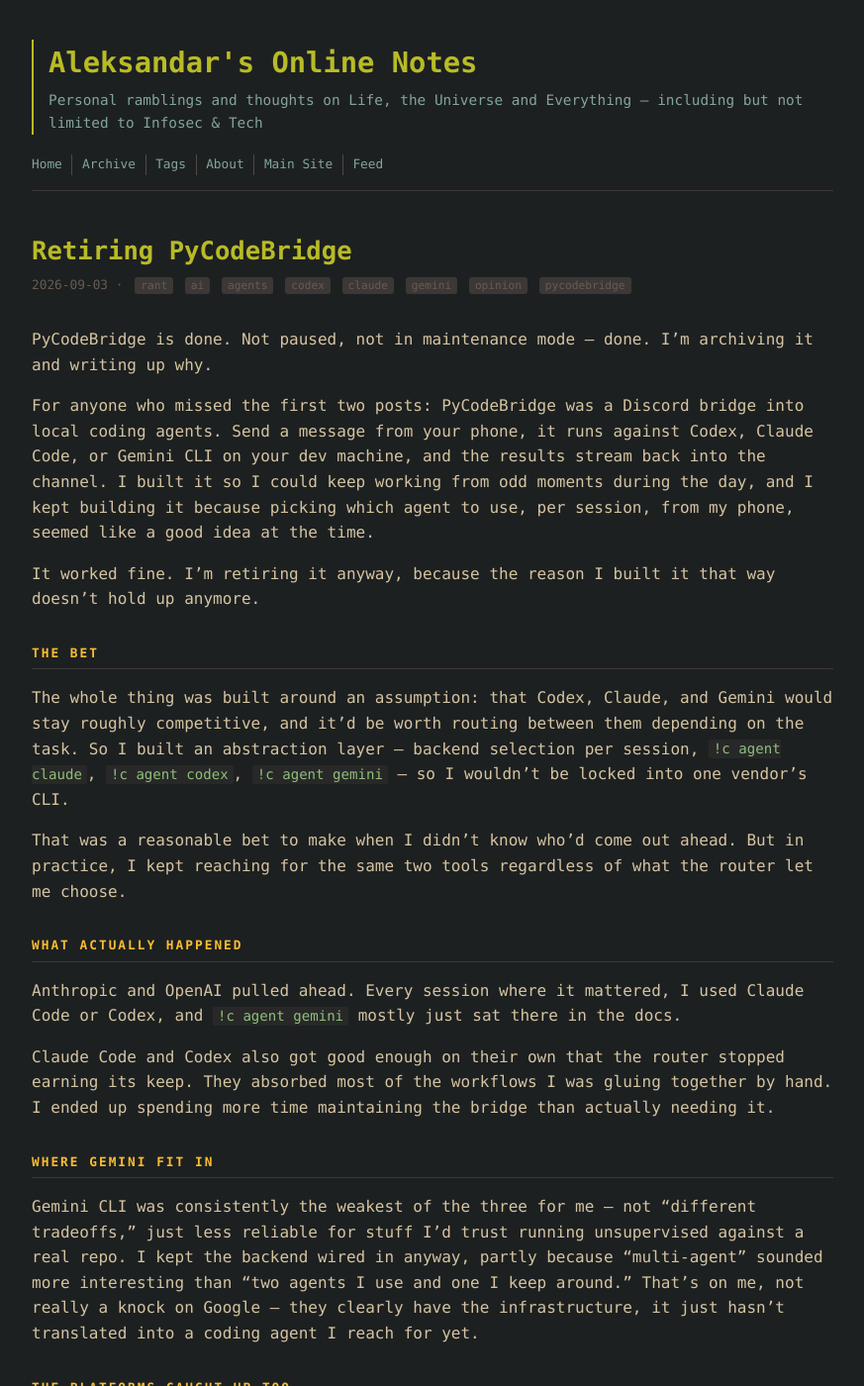
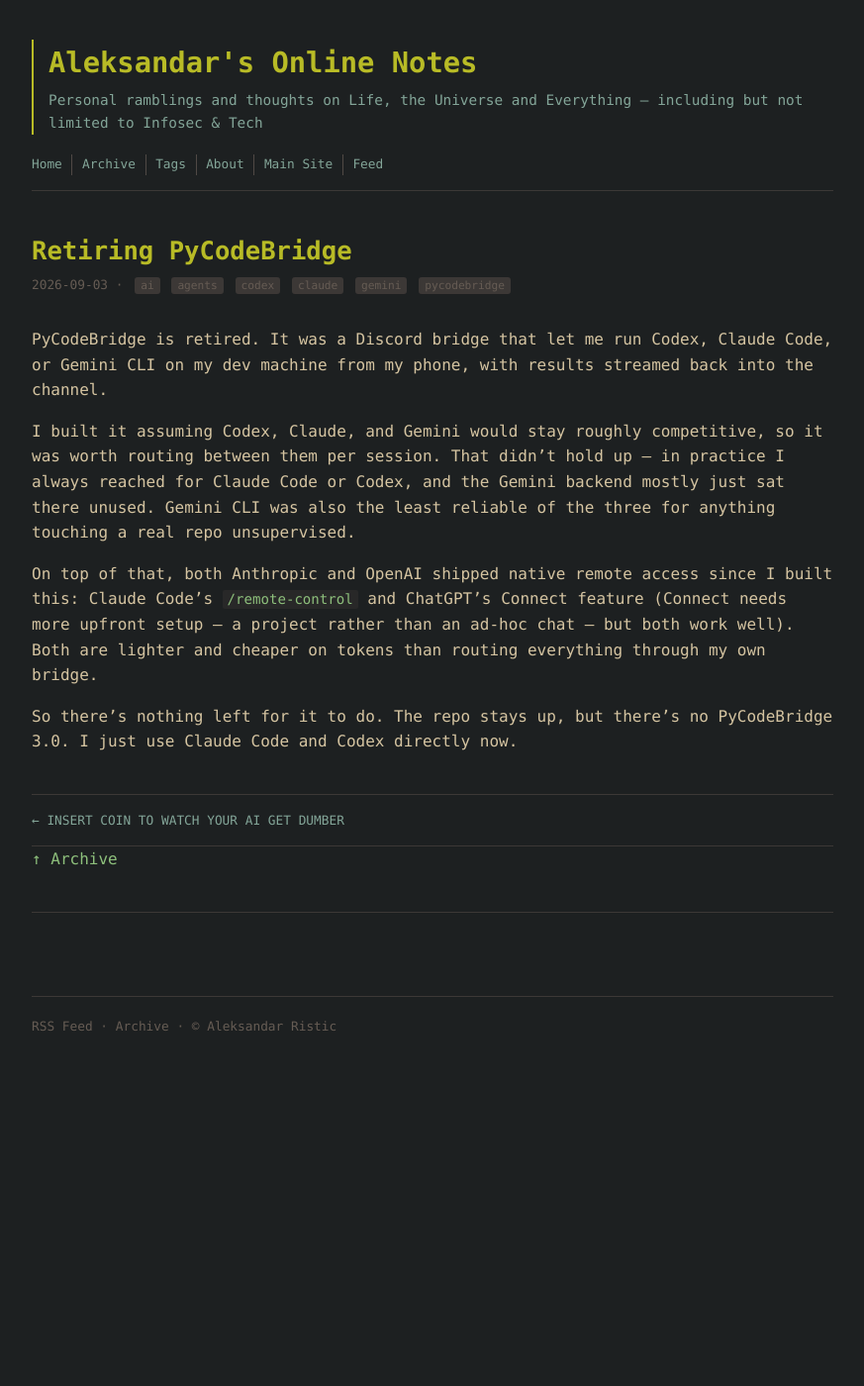
Before and after one commit to aleksandarristic/blog, a Jekyll site: the page built from _posts/2026-09-03-retiring-pycodebridge.md, in a window 1280 px wide and 1400 px high. Shown: the whole window at 99% size, without its empty margins (203-1076 px from the left). Built offline with Jekyll 4.4.1, drawn with Linux system fonts in a browser that asks for light colours; a script that is not in the unit is left out; some of the changed text lies outside the part shown.

Commit message:
Shorten and simplify retiring-pycodebridge post further
Claude-Session: https://claude.ai/code/session_01SzXrX8VpDrKzjx98hhw4Dj

```diff
--- a/_posts/2026-09-03-retiring-pycodebridge.md
+++ b/_posts/2026-09-03-retiring-pycodebridge.md
@@ -3,50 +3,18 @@ layout: post
 title: "Retiring PyCodeBridge"
 date: 2026-09-03 11:42:02 +0200
 tags:
-  - "rant"
   - "ai"
   - "agents"
   - "codex"
   - "claude"
   - "gemini"
-  - "opinion"
   - "pycodebridge"
 ---
 
-PyCodeBridge is done. Not paused, not in maintenance mode — done. I'm archiving it and writing up why.
+PyCodeBridge is retired. It was a Discord bridge that let me run Codex, Claude Code, or Gemini CLI on my dev machine from my phone, with results streamed back into the channel.
 
-For anyone who missed the first two posts: PyCodeBridge was a Discord bridge into local coding agents. Send a message from your phone, it runs against Codex, Claude Code, or Gemini CLI on your dev machine, and the results stream back into the channel. I built it so I could keep working from odd moments during the day, and I kept building it because picking which agent to use, per session, from my phone, seemed like a good idea at the time.
+I built it assuming Codex, Claude, and Gemini would stay roughly competitive, so it was worth routing between them per session. That didn't hold up — in practice I always reached for Claude Code or Codex, and the Gemini backend mostly just sat there unused. Gemini CLI was also the least reliable of the three for anything touching a real repo unsupervised.
 
-It worked fine. I'm retiring it anyway, because the reason I built it that way doesn't hold up anymore.
+On top of that, both Anthropic and OpenAI shipped native remote access since I built this: Claude Code's `/remote-control` and ChatGPT's Connect feature (Connect needs more upfront setup — a project rather than an ad-hoc chat — but both work well). Both are lighter and cheaper on tokens than routing everything through my own bridge.
 
-## The Bet
-
-The whole thing was built around an assumption: that Codex, Claude, and Gemini would stay roughly competitive, and it'd be worth routing between them depending on the task. So I built an abstraction layer — backend selection per session, `!c agent claude`, `!c agent codex`, `!c agent gemini` — so I wouldn't be locked into one vendor's CLI.
-
-That was a reasonable bet to make when I didn't know who'd come out ahead. But in practice, I kept reaching for the same two tools regardless of what the router let me choose.
-
-## What Actually Happened
-
-Anthropic and OpenAI pulled ahead. Every session where it mattered, I used Claude Code or Codex, and `!c agent gemini` mostly just sat there in the docs.
-
-Claude Code and Codex also got good enough on their own that the router stopped earning its keep. They absorbed most of the workflows I was gluing together by hand. I ended up spending more time maintaining the bridge than actually needing it.
-
-## Where Gemini Fit In
-
-Gemini CLI was consistently the weakest of the three for me — not "different tradeoffs," just less reliable for stuff I'd trust running unsupervised against a real repo. I kept the backend wired in anyway, partly because "multi-agent" sounded more interesting than "two agents I use and one I keep around." That's on me, not really a knock on Google — they clearly have the infrastructure, it just hasn't translated into a coding agent I reach for yet.
-
-## The Platforms Caught Up Too
-
-The other thing PyCodeBridge solved was remote access — running an agent from my phone without SSHing into anything. Both vendors have since built that in natively. Claude Code's `/remote-control` is solid enough now for toilet coding. ChatGPT's Connect feature is arguably even better, though it wants more upfront prep — you set up a project ahead of time rather than just spinning up an ad-hoc chat the way I could `/rc` into one with Claude.
-
-Either way, both add less overhead and burn fewer tokens than routing everything through my own bridge. That's really what settled it: the problem PyCodeBridge solved isn't a problem anymore, so there's nothing left to justify maintaining it.
-
-## So I'm Retiring It
-
-Maintaining a three-way abstraction stopped making sense when it was really a two-way one in practice. So: PyCodeBridge is retired. The repo stays up, but there's no 3.0 planned, and no "wait and see if Gemini catches up" grace period.
-
-What replaces it is simple: I just use Claude Code and Codex directly, without a router I built and maintain myself sitting in the middle.
-
-Building it taught me a lot — about session state, queueing, and what it actually takes to run a side project against a real machine. None of that was wasted. I just don't need the hedge anymore.
-
-RIP PyCodeBridge.
+So there's nothing left for it to do. The repo stays up, but there's no PyCodeBridge 3.0. I just use Claude Code and Codex directly now.
```
